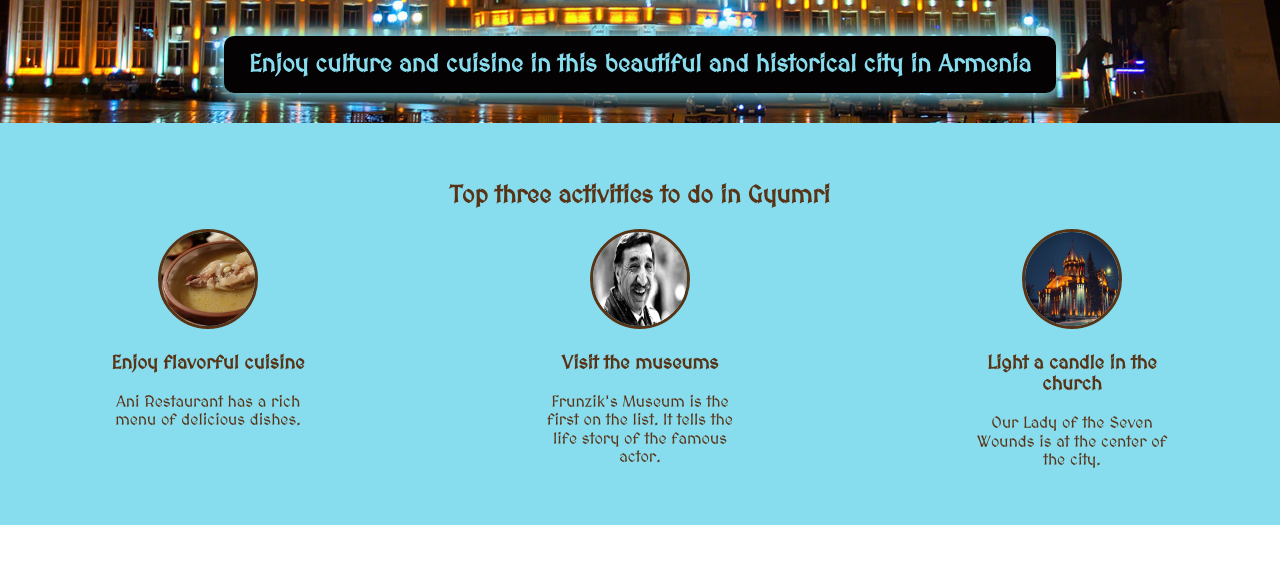
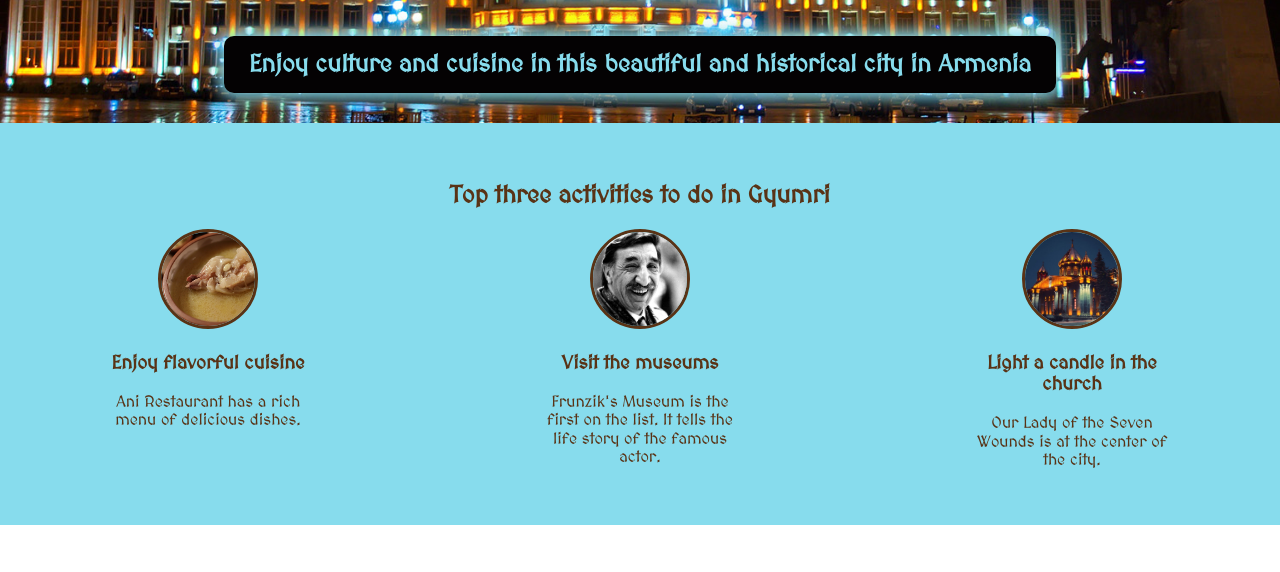
Before and after one commit to shantdashjian/hometown-homepage, a plain HTML site: page index.html in a window 1280 px wide. Shown: the part 215-787 px from the top of the page. Drawn offline with nearby package versions, Linux system fonts and the light colour scheme.

Commit message:
Fix ratio for images to improve view

```diff
--- a/styles.css
+++ b/styles.css
@@ -43,7 +43,8 @@ body {
 }
 
 .activity-img {
-    width: 100px;
+    object-fit: cover;
+    aspect-ratio: 1/1;
     height: 100px;
     border: 3px solid #593316;
     border-radius: 50%;
```
